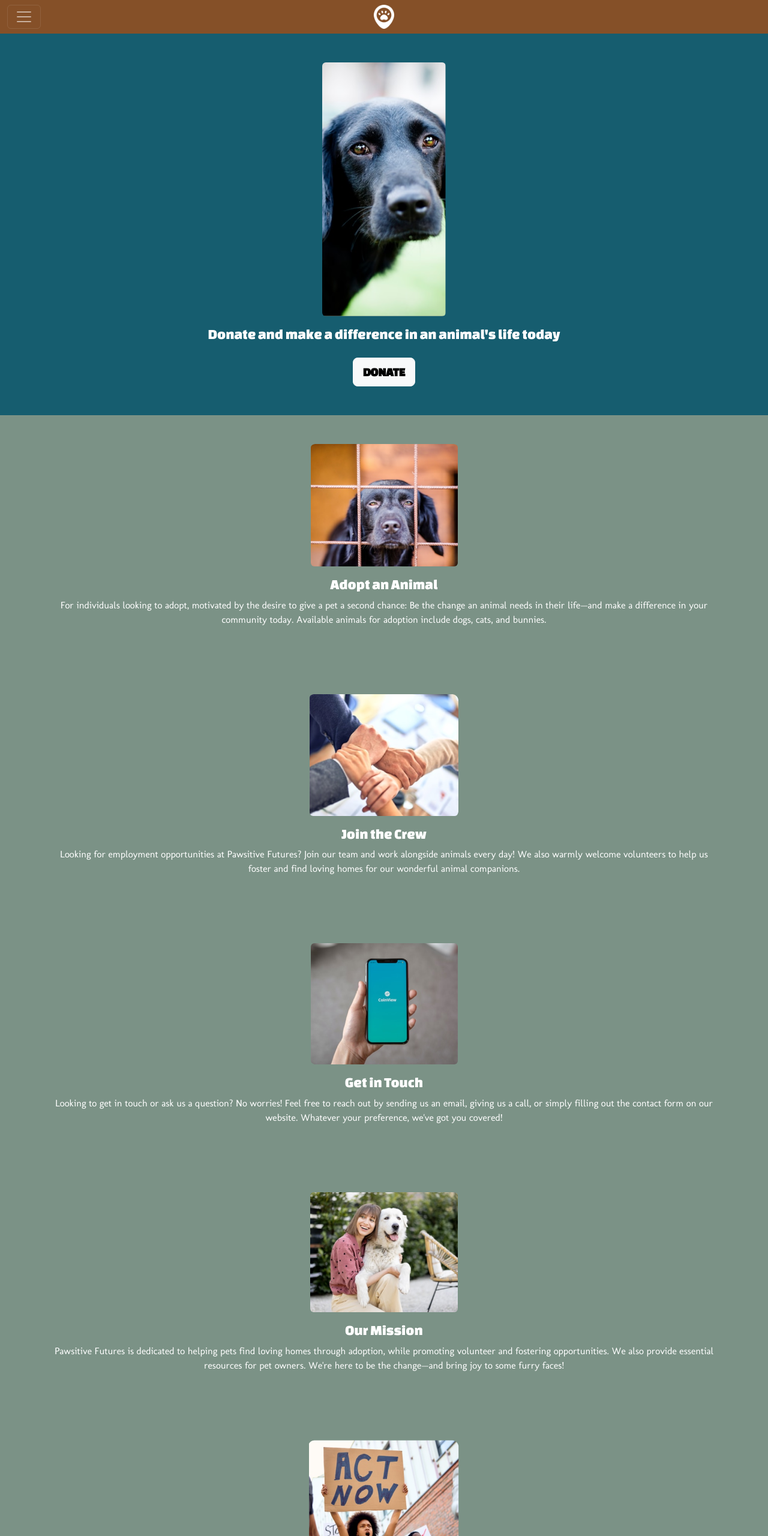
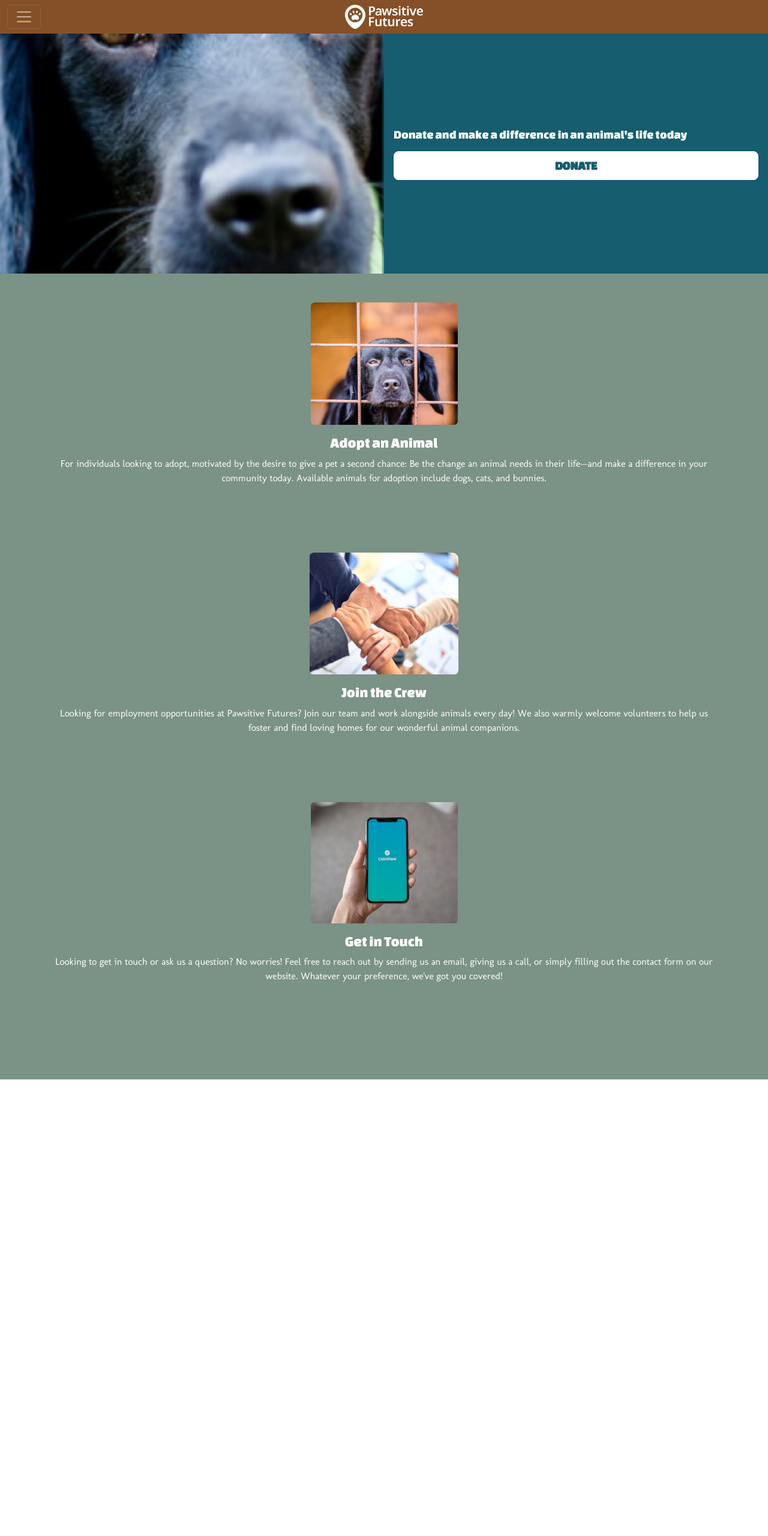
Before and after one commit to deck0017/mtm6201-final, a plain HTML site: page index.html in a window 1280 px wide. Shown: the top 2560 px of the page at 60% size. After the commit the page ends 1799 px from the top, so only its background shows below. Drawn offline with nearby package versions, Linux system fonts and the light colour scheme.

Commit message:
Changes donate hover state

```diff
--- a/index.html
+++ b/index.html
@@ -1,4 +1,4 @@
-<!DOCTYPE html>
+<!doctype html>
 <html lang="en">
   <head>
     <meta charset="utf-8" />
@@ -11,42 +11,59 @@
       rel="stylesheet"
     />
 
-  <!-- Google Fonts: Changa One + Molengo -->
+    <!-- Google Fonts -->
     <link
       href="https://fonts.googleapis.com/css2?family=Changa+One&family=Molengo&display=swap"
       rel="stylesheet"
     />
 
     <style>
-    /* Base typography */
       body {
         font-family: 'Changa One', cursive;
       }
+
       p {
         font-family: 'Molengo', sans-serif;
       }
 
-    /* Brand colors */
       .bg-custom {
         background-color: #855028;
       }
-    .bg-hero-blue {
-      background-color: #165D6F;
-    }
+
       .bg-secondary-custom {
         background-color: #7B9286;
       }
 
-    /* Utility overrides */
+      .bg-hero-blue {
+        background-color: #165D6F;
+      }
+
       .text-white {
         color: #fff !important;
       }
+
       .btn-light {
         font-weight: bold;
+        color: #165D6F;
+        background-color: #fff;
+      }
+
+      /* Hover/focus state for all .btn-light */
+      .btn-light:hover,
+      .btn-light:focus {
+        background-color: #855028;
+        color: #fff;
+      }
+
+      /* Split-screen hero on mobile: image left, color right */
+      .hero-section .hero-img {
+        background-image: url('images/home-dog-donate-mb.PNG');
+        background-size: cover;
+        background-position: center;
+        min-height: 400px; /* increased height */
       }
     </style>
   </head>
-
   <body>
 
     <!-- Navbar -->
@@ -68,7 +85,11 @@
           class="navbar-brand position-absolute top-50 start-50 translate-middle"
           href="#"
         >
-        <img src="images/logo-paws-without-text.png" alt="Pawsitive Futures" height="40" />
+          <img
+            src="images/logo-pawsitive-futures-mobile.png"
+            alt="Logo"
+            height="40"
+          />
         </a>
 
         <div class="collapse navbar-collapse" id="navbarNav">
@@ -84,16 +105,20 @@
       </div>
     </nav>
 
-  <!-- Donate Hero -->
-  <section class="text-white bg-hero-blue py-5 text-center">
-    <div class="container">
-      <img
-        src="images/home-dog-donate-mb.PNG"
-        alt="Donate"
-        class="img-fluid rounded mb-3"
-      />
-      <h2 class="h4">Donate and make a difference in an animal's life today</h2>
-      <a href="#" class="btn btn-light btn-lg mt-3">DONATE</a>
+    <!-- Hero: split 50/50 on mobile -->
+    <section class="hero-section">
+      <div class="row g-0">
+        <!-- Image half -->
+        <div class="col-6 hero-img"></div>
+        <!-- Text half -->
+        <div
+          class="col-6 bg-hero-blue text-white d-flex flex-column justify-content-center px-3"
+        >
+          <h2 class="h5 mb-3">
+            Donate and make a difference in an animal's life today
+          </h2>
+          <a href="#" class="btn btn-light btn-lg">DONATE</a>
+        </div>
       </div>
     </section>
 
@@ -107,7 +132,10 @@
         />
         <h2 class="h4">Adopt an Animal</h2>
         <p>
-        For individuals looking to adopt, motivated by the desire to give a pet a second chance: Be the change an animal needs in their life—and make a difference in your community today. Available animals for adoption include dogs, cats, and bunnies.
+          For individuals looking to adopt, motivated by the desire to give a pet
+          a second chance: Be the change an animal needs in their life—and make
+          a difference in your community today. Available animals for adoption
+          include dogs, cats, and bunnies.
         </p>
       </div>
     </section>
@@ -122,7 +150,11 @@
         />
         <h2 class="h4">Join the Crew</h2>
         <p>
-Looking for employment opportunities at Pawsitive Futures? Join our team and work alongside animals every day! We also warmly welcome volunteers to help us foster and find loving homes for our wonderful animal companions.      </p>
+          Looking for employment opportunities at Pawsitive Futures? Join our
+          team and work alongside animals every day! We also warmly welcome
+          volunteers to help us foster and find loving homes for our wonderful
+          animal companions.
+        </p>
       </div>
     </section>
 
@@ -136,7 +168,11 @@ Looking for employment opportunities at Pawsitive Futures? Join our team and wor
         />
         <h2 class="h4">Get in Touch</h2>
         <p>
-Looking to get in touch or ask us a question? No worries! Feel free to reach out by sending us an email, giving us a call, or simply filling out the contact form on our website. Whatever your preference, we've got you covered!      </p>
+          Looking to get in touch or ask us a question? No worries! Feel free to
+          reach out by sending us an email, giving us a call, or simply filling
+          out the contact form on our website. Whatever your preference, we've
+          got you covered!
+        </p>
       </div>
     </section>
 
@@ -146,37 +182,4 @@ Looking to get in touch or ask us a question? No worries! Feel free to reach out
         <img
           src="images/our-mission-mb.PNG"
           alt="Our Mission"
-        class="img-fluid rounded mb-3"
-      />
-      <h2 class="h4">Our Mission</h2>
-      <p>
-Pawsitive Futures is dedicated to helping pets find loving homes through adoption, while promoting volunteer and fostering opportunities.   We also provide essential resources for pet owners. We're here to be the change—and bring joy to some furry faces!      </p>
-    </div>
-  </section>
-
-  <!-- Call to Action -->
-  <section class="bg-secondary-custom text-white py-5 text-center">
-    <div class="container">
-      <img
-        src="images/act-now-mb.PNG"
-        alt="Act Now"
-        class="img-fluid rounded mb-3"
-      />
-      <h2 class="h4">Call to action</h2>
-      <p>
-Your donations directly benefit both the animals and our organization. One-time or monthly contributions are deeply appreciated—and vital to helping Pawsitive Futures continue making a lasting impact in the community.      </p>
-      <a href="#" class="btn btn-light btn-lg mt-2">Donate Today</a>
-    </div>
-  </section>
-
-  <!-- Footer -->
-  <footer class="bg-custom text-white text-center py-3">
-    <small>© 2025 Pawsitive Futures. All rights reserved.</small>
-  </footer>
-
-  <!-- Bootstrap JS -->
-  <script
-    src="https://cdn.jsdelivr.net/npm/bootstrap@5.3.7/dist/js/bootstrap.bundle.min.js"
-  ></script>
-</body>
-</html>
+          class="img-fluid rounded
```
Lines whose indentation alone changed are shown as unchanged.
